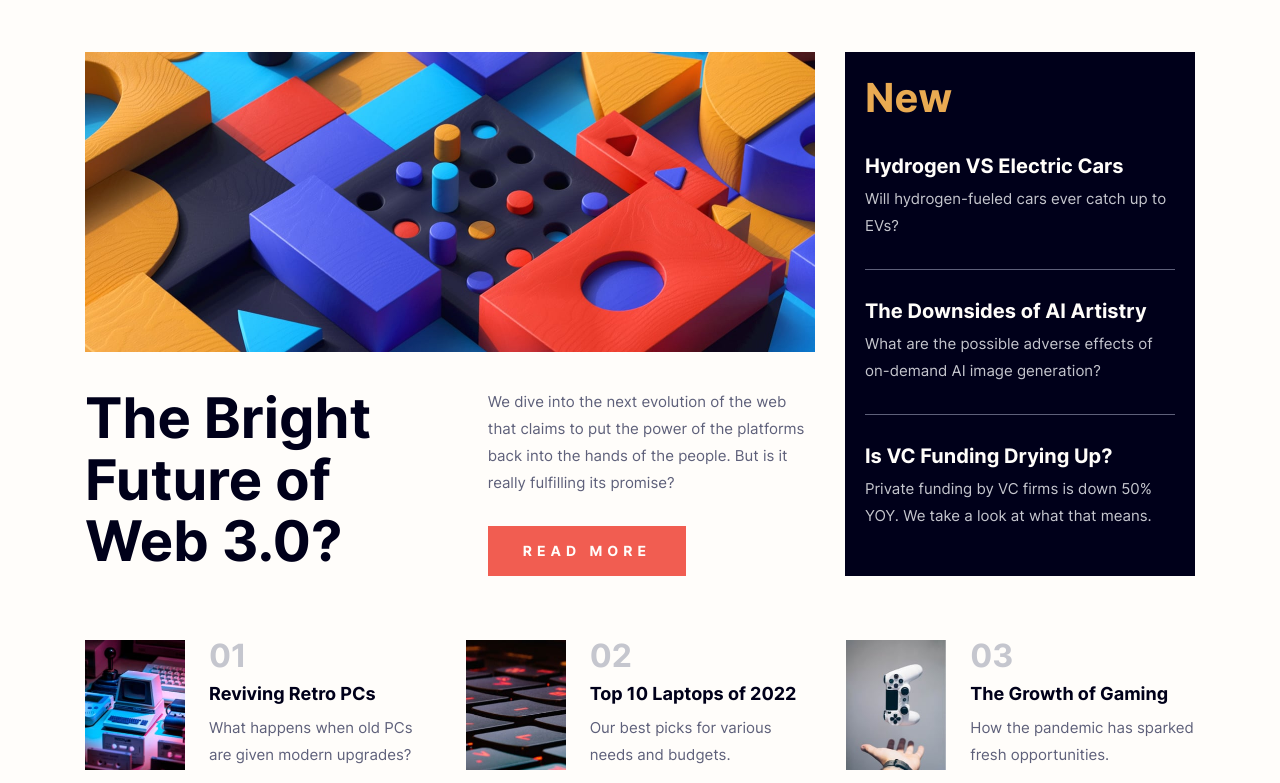
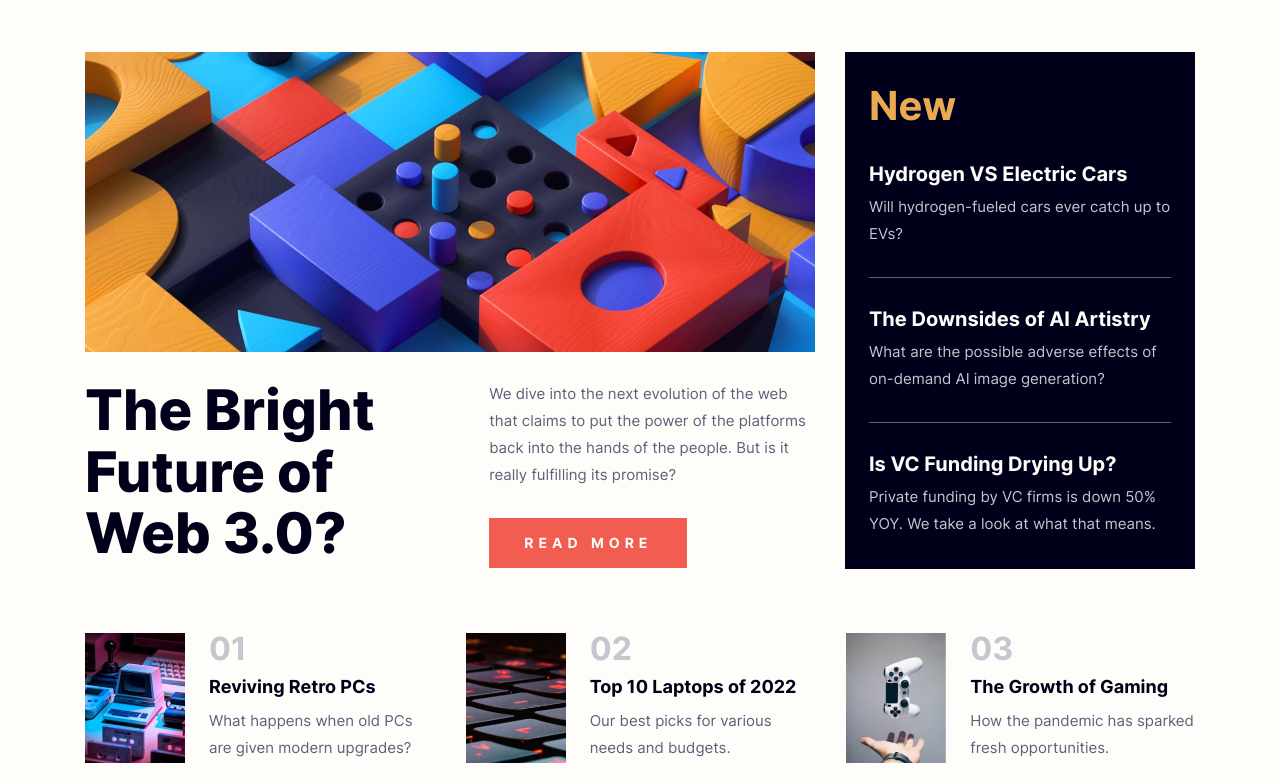
Before and after one commit to amirintech/fm-news-homepage, a website: page index.html in a window 1280 px wide. Shown: the part 133-916 px from the top of the page. Drawn offline with nearby package versions, Linux system fonts and the light colour scheme.

Commit message:
Clean up

```diff
--- a/styles.css
+++ b/styles.css
@@ -36,6 +36,7 @@ button {
   background-color: transparent;
 }
 img {
+  display: block;
   max-width: 100%;
 }
 h1,
@@ -176,6 +177,7 @@ h3 {
 .hero .title {
   font-size: 4rem;
   color: var(--clr-dark);
+  font-weight: 800;
 }
 .hero .description {
   color: var(--clr-gunmetal);
@@ -249,6 +251,7 @@ h3 {
 @media screen and (min-width: 1110px) {
   .latest-news {
     min-width: 350px;
+    padding: 3.2rem 2.4rem;
   }
   .latest-news .title {
     font-size: 4rem;
```
